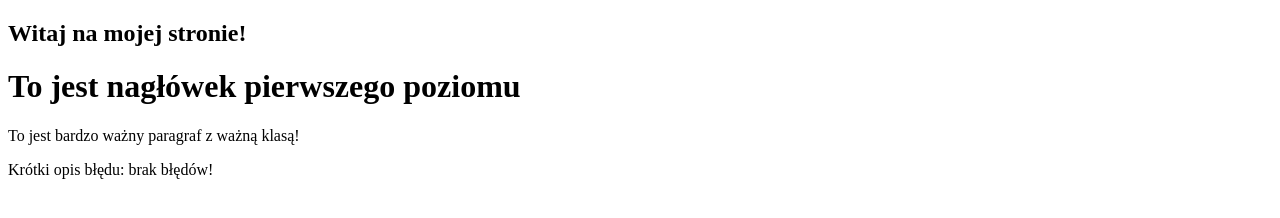
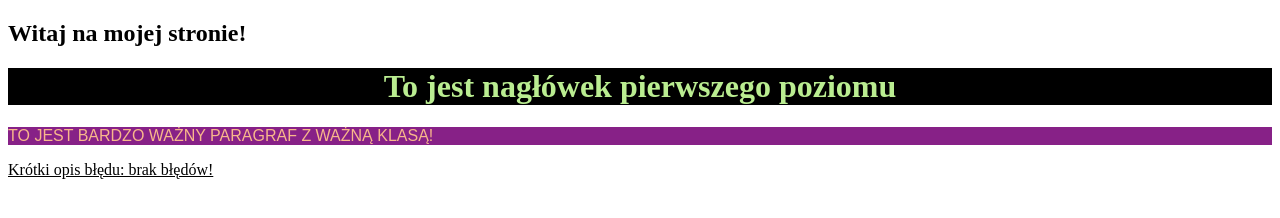
Before and after one commit to annswob/Moja-pierwsza-strona, a plain HTML site: page index.html in a window 1280 px wide. Drawn offline with Linux system fonts and the light colour scheme.

Commit message:
Update index.html

```diff
--- a/index.html
+++ b/index.html
@@ -33,6 +33,31 @@ Na obrazku oczekiwany_wynik.png przedstawiono trzy paragrafy. Używając poniżs
     <title>Moja pierwsza strona HTML i CSS</title>
 
     <style>
+        .info {
+            font-size: 2rem;
+            text-align: center;
+            font-family:'Times New Roman', Times, serif;
+            color:#baed91;
+            border:tomato;
+            background-color:#000;
+        }
+        .warning {
+            font-family: sans-serif;
+            color:rgb(248, 184, 139);
+            border:rgb(248, 184, 139);
+            background-color:hsl(300, 61%, 33%);
+            text-transform:uppercase
+        }
+        .error {
+            font-family: serif;
+            border: hsl(0, 100%, 64%);
+            background-color: #FFB428
+            text-transform: capitalize;
+            text-decoration: underline;
+            text-align: justify;
+            border-radius;
+
+        }
     </style>
 </head>
     <body>
```
